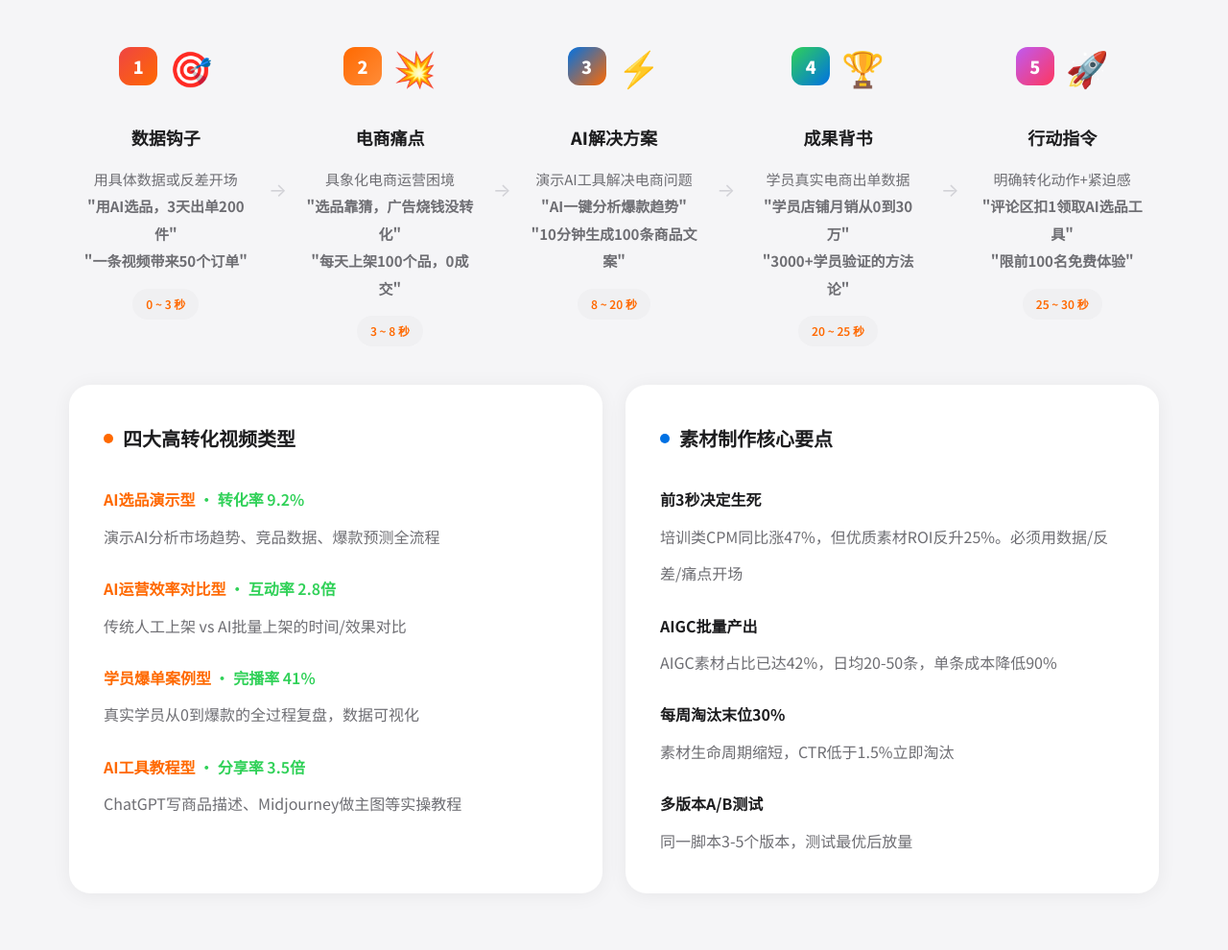
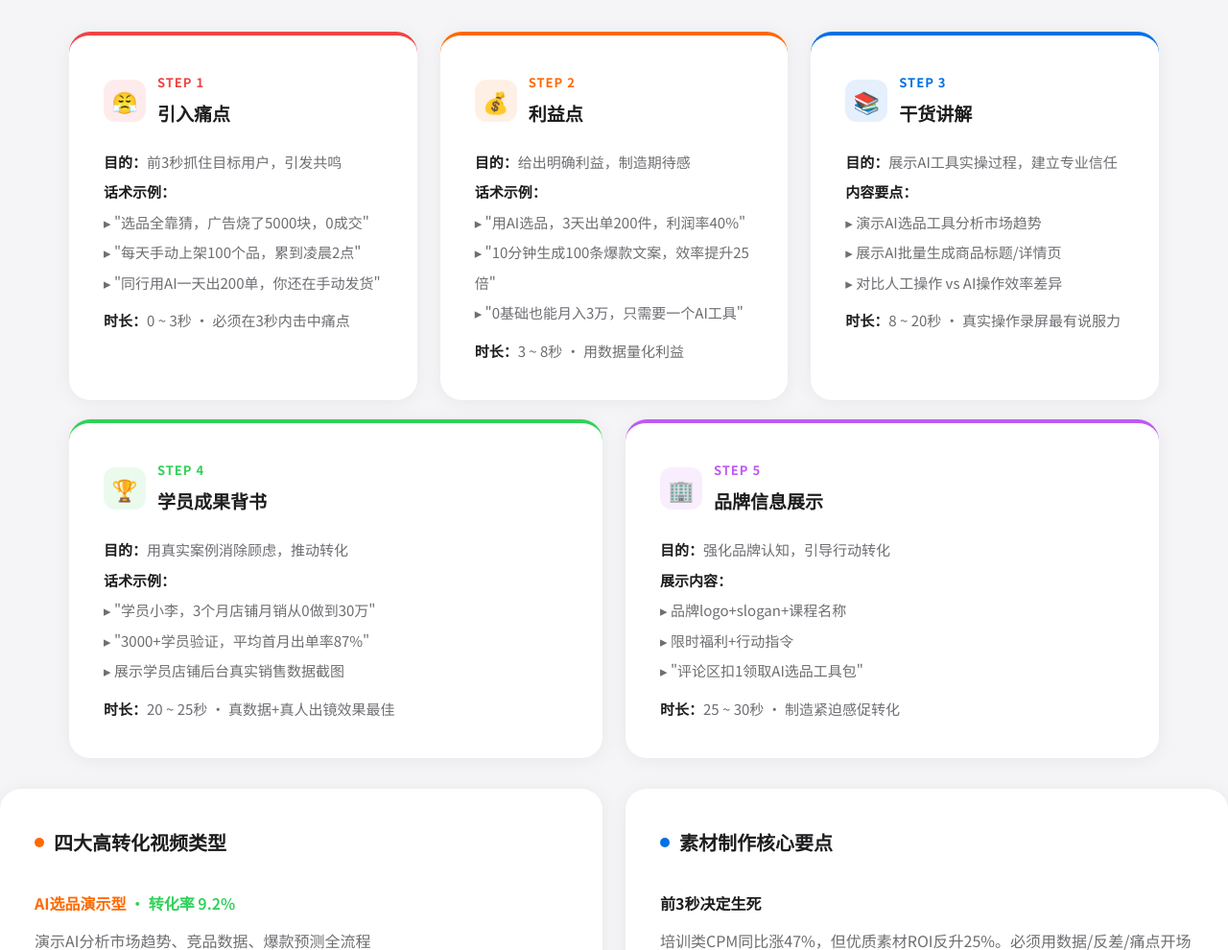
Before and after one commit to edcd005-cloud/ai-ecommerce-research, a plain HTML site: page index.html in a window 1280 px wide. Shown: the part 1020-2010 px from the top of the page at 96% size. Drawn offline with Linux system fonts and the light colour scheme.

Commit message:
v5: new video structure - 痛点|利益|干货|背书|品牌

```diff
--- a/index.html
+++ b/index.html
@@ -136,42 +136,80 @@ footer .br2{font-size:20px;font-weight:800;color:var(--b);margin-bottom:8px}
 <section class="s" id="s1"><div class="w">
 <div class="sh rv"><div class="stag to">VIDEO STRUCTURE</div><h2>AI电商投流视频内容结构</h2><p>基于AI电商培训场景，拆解高转化投流视频的五段式脚本框架</p></div>
 
-<div class="flow rv">
-<div class="fc">
-<div class="fc-top"><div class="fc-n" style="background:linear-gradient(135deg,#ef4444,var(--o))">1</div><div class="fc-icon">🎯</div></div>
-<h3>数据钩子</h3>
-<p>用具体数据或反差开场<br><b>"用AI选品，3天出单200件"</b><br><b>"一条视频带来50个订单"</b></p>
-<div class="fc-time">0 ~ 3 秒</div>
+<div class="g3 rv" style="margin-bottom:20px">
+<div class="cd" style="border-top:4px solid #ef4444">
+<div style="display:flex;align-items:center;gap:12px;margin-bottom:16px">
+<div style="width:44px;height:44px;border-radius:12px;background:rgba(239,68,68,.1);display:flex;align-items:center;justify-content:center;font-size:22px;flex-shrink:0">😤</div>
+<div><div style="font-size:13px;color:#ef4444;font-weight:700;letter-spacing:1px">STEP 1</div><div style="font-size:19px;font-weight:800">引入痛点</div></div>
 </div>
-<div class="fc-arrow">→</div>
-<div class="fc">
-<div class="fc-top"><div class="fc-n" style="background:linear-gradient(135deg,var(--o),var(--o2))">2</div><div class="fc-icon">💥</div></div>
-<h3>电商痛点</h3>
-<p>具象化电商运营困境<br><b>"选品靠猜，广告烧钱没转化"</b><br><b>"每天上架100个品，0成交"</b></p>
-<div class="fc-time">3 ~ 8 秒</div>
-</div>
-<div class="fc-arrow">→</div>
-<div class="fc">
-<div class="fc-top"><div class="fc-n" style="background:linear-gradient(135deg,var(--bl),var(--o))">3</div><div class="fc-icon">⚡</div></div>
-<h3>AI解决方案</h3>
-<p>演示AI工具解决电商问题<br><b>"AI一键分析爆款趋势"</b><br><b>"10分钟生成100条商品文案"</b></p>
-<div class="fc-time">8 ~ 20 秒</div>
-</div>
-<div class="fc-arrow">→</div>
-<div class="fc">
-<div class="fc-top"><div class="fc-n" style="background:linear-gradient(135deg,var(--gn),var(--bl))">4</div><div class="fc-icon">🏆</div></div>
-<h3>成果背书</h3>
-<p>学员真实电商出单数据<br><b>"学员店铺月销从0到30万"</b><br><b>"3000+学员验证的方法论"</b></p>
-<div class="fc-time">20 ~ 25 秒</div>
-</div>
-<div class="fc-arrow">→</div>
-<div class="fc">
-<div class="fc-top"><div class="fc-n" style="background:linear-gradient(135deg,var(--p),var(--pk))">5</div><div class="fc-icon">🚀</div></div>
-<h3>行动指令</h3>
-<p>明确转化动作+紧迫感<br><b>"评论区扣1领取AI选品工具"</b><br><b>"限前100名免费体验"</b></p>
-<div class="fc-time">25 ~ 30 秒</div>
+<div style="font-size:15px;color:var(--g2);line-height:2.1">
+<p><b style="color:var(--b)">目的：</b>前3秒抓住目标用户，引发共鸣</p>
+<p><b style="color:var(--b)">话术示例：</b></p>
+<p>▸ "选品全靠猜，广告烧了5000块，0成交"</p>
+<p>▸ "每天手动上架100个品，累到凌晨2点"</p>
+<p>▸ "同行用AI一天出200单，你还在手动发货"</p>
+<p style="margin-top:8px"><b style="color:var(--b)">时长：</b>0 ~ 3秒 · 必须在3秒内击中痛点</p>
 </div>
 </div>
+<div class="cd" style="border-top:4px solid var(--o)">
+<div style="display:flex;align-items:center;gap:12px;margin-bottom:16px">
+<div style="width:44px;height:44px;border-radius:12px;background:rgba(255,105,0,.1);display:flex;align-items:center;justify-content:center;font-size:22px;flex-shrink:0">💰</div>
+<div><div style="font-size:13px;color:var(--o);font-weight:700;letter-spacing:1px">STEP 2</div><div style="font-size:19px;font-weight:800">利益点</div></div>
+</div>
+<div style="font-size:15px;color:var(--g2);line-height:2.1">
+<p><b style="color:var(--b)">目的：</b>给出明确利益，制造期待感</p>
+<p><b style="color:var(--b)">话术示例：</b></p>
+<p>▸ "用AI选品，3天出单200件，利润率40%"</p>
+<p>▸ "10分钟生成100条爆款文案，效率提升25倍"</p>
+<p>▸ "0基础也能月入3万，只需要一个AI工具"</p>
+<p style="margin-top:8px"><b style="color:var(--b)">时长：</b>3 ~ 8秒 · 用数据量化利益</p>
+</div>
+</div>
+<div class="cd" style="border-top:4px solid var(--bl)">
+<div style="display:flex;align-items:center;gap:12px;margin-bottom:16px">
+<div style="width:44px;height:44px;border-radius:12px;background:rgba(0,113,227,.1);display:flex;align-items:center;justify-content:center;font-size:22px;flex-shrink:0">📚</div>
+<div><div style="font-size:13px;color:var(--bl);font-weight:700;letter-spacing:1px">STEP 3</div><div style="font-size:19px;font-weight:800">干货讲解</div></div>
+</div>
+<div style="font-size:15px;color:var(--g2);line-height:2.1">
+<p><b style="color:var(--b)">目的：</b>展示AI工具实操过程，建立专业信任</p>
+<p><b style="color:var(--b)">内容要点：</b></p>
+<p>▸ 演示AI选品工具分析市场趋势</p>
+<p>▸ 展示AI批量生成商品标题/详情页</p>
+<p>▸ 对比人工操作 vs AI操作效率差异</p>
+<p style="margin-top:8px"><b style="color:var(--b)">时长：</b>8 ~ 20秒 · 真实操作录屏最有说服力</p>
+</div>
+</div>
+</div>
+<div class="g2 rv" style="margin-bottom:0">
+<div class="cd" style="border-top:4px solid var(--gn)">
+<div style="display:flex;align-items:center;gap:12px;margin-bottom:16px">
+<div style="width:44px;height:44px;border-radius:12px;background:rgba(48,209,88,.1);display:flex;align-items:center;justify-content:center;font-size:22px;flex-shrink:0">🏆</div>
+<div><div style="font-size:13px;color:var(--gn);font-weight:700;letter-spacing:1px">STEP 4</div><div style="font-size:19px;font-weight:800">学员成果背书</div></div>
+</div>
+<div style="font-size:15px;color:var(--g2);line-height:2.1">
+<p><b style="color:var(--b)">目的：</b>用真实案例消除顾虑，推动转化</p>
+<p><b style="color:var(--b)">话术示例：</b></p>
+<p>▸ "学员小李，3个月店铺月销从0做到30万"</p>
+<p>▸ "3000+学员验证，平均首月出单率87%"</p>
+<p>▸ 展示学员店铺后台真实销售数据截图</p>
+<p style="margin-top:8px"><b style="color:var(--b)">时长：</b>20 ~ 25秒 · 真数据+真人出镜效果最佳</p>
+</div>
+</div>
+<div class="cd" style="border-top:4px solid var(--p)">
+<div style="display:flex;align-items:center;gap:12px;margin-bottom:16px">
+<div style="width:44px;height:44px;border-radius:12px;background:rgba(191,90,242,.1);display:flex;align-items:center;justify-content:center;font-size:22px;flex-shrink:0">🏢</div>
+<div><div style="font-size:13px;color:var(--p);font-weight:700;letter-spacing:1px">STEP 5</div><div style="font-size:19px;font-weight:800">品牌信息展示</div></div>
+</div>
+<div style="font-size:15px;color:var(--g2);line-height:2.1">
+<p><b style="color:var(--b)">目的：</b>强化品牌认知，引导行动转化</p>
+<p><b style="color:var(--b)">展示内容：</b></p>
+<p>▸ 品牌logo+slogan+课程名称</p>
+<p>▸ 限时福利+行动指令</p>
+<p>▸ "评论区扣1领取AI选品工具包"</p>
+<p style="margin-top:8px"><b style="color:var(--b)">时长：</b>25 ~ 30秒 · 制造紧迫感促转化</p>
+</div>
+</div>
+</div></div>
 
 <div class="g2 rv" style="margin-top:32px">
 <div class="cd">
```
